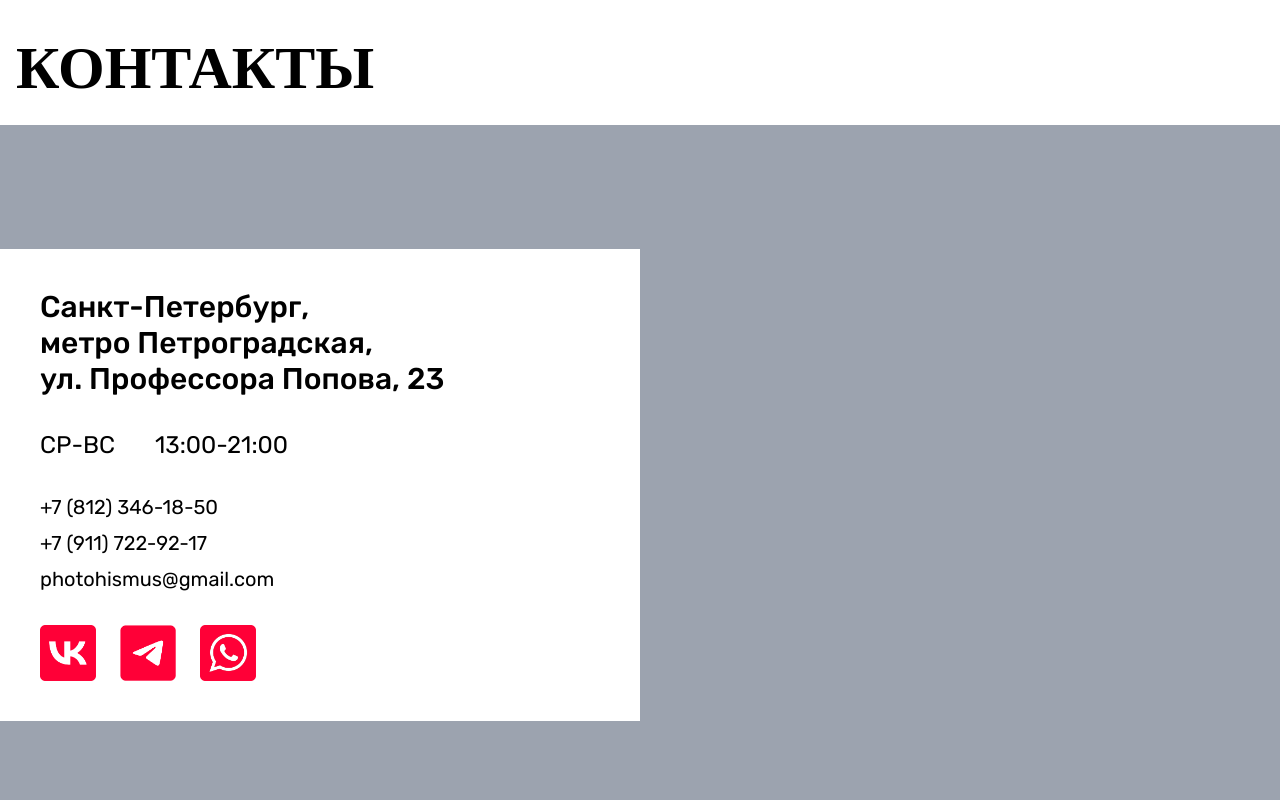
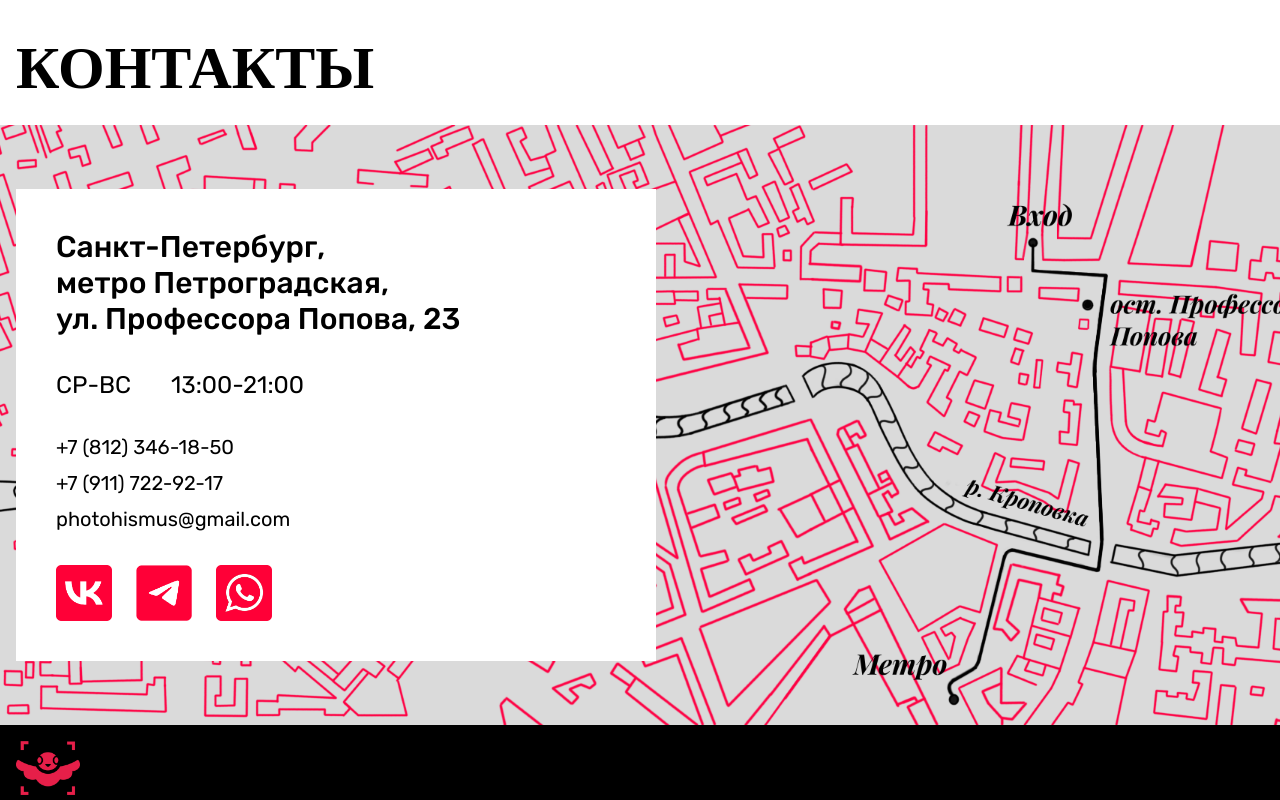
Before and after one commit to fire8327/PhotoHistory, a plain HTML site: page index.html in a window 1280 px wide. Shown: the part 1620-2420 px from the top of the page. Drawn offline with nearby package versions, Linux system fonts and the light colour scheme; a web font is replaced by a local one.

Commit message:
upd map (contacts)

```diff
--- a/index.html
+++ b/index.html
@@ -68,9 +68,9 @@
         <div class="container mx-auto max-w-[1340px] px-4">
             <p class="uppercase text-3xl md:text-4xl xl:text-6xl font-Playfair font-bold">Контакты</p>
         </div>
-        <div class="relative w-full lg:h-[720px] lg:flex lg:items-center">
-            <div class="container mx-auto max-w-[1340px] relative z-[1] flex items-center w-full">
-                <div class="flex flex-col max-lg:text-center max-lg:items-center gap-8 bg-white p-4 md:py-6 md:px-6 w-full lg:w-1/2 xl:py-10 xl:px-10">
+        <div class="relative w-full lg:flex lg:items-center lg:h-[425px] xl:h-[600px] 2xl:h-[800px]">
+            <div class="max-lg:container max-lg:mx-auto relative z-[1] flex items-center w-full lg:w-1/2 lg:left-4 min-[1340px]:left-[calc((100vw-1340px)/2+16px)]">
+                <div class="flex flex-col max-lg:text-center max-lg:items-center gap-8 bg-white p-4 md:py-6 md:px-6 w-full xl:py-10 xl:px-10">
                     <p class="font-medium text-xl md:text-2xl xl:text-3xl">Санкт-Петербург,<br> метро Петроградская,<br> ул. Профессора Попова, 23</p>
                     <div class="flex items-center gap-10 text-lg md:text-xl xl:text-2xl">
                         <p>СР-ВС</p>
@@ -94,7 +94,9 @@
                     </div>
                 </div>
             </div>
-            <div class="w-full lg:absolute lg:left-0 lg:top-0 bg-gray-400 h-[100px] lg:h-full"></div>
+            <a href="https://www.apple.com/" class="lg:absolute lg:left-0 lg:top-0 lg:inset-0">
+                <img src="Assets/Images/contacts/map.png" alt="" class="lg:h-full lg:w-full lg:object-cover">
+            </a>
         </div>
     </section>
 
```
Also changed, not shown: Assets/Images/contacts/map.png (added), Assets/Images/hero/Майскот.png.
